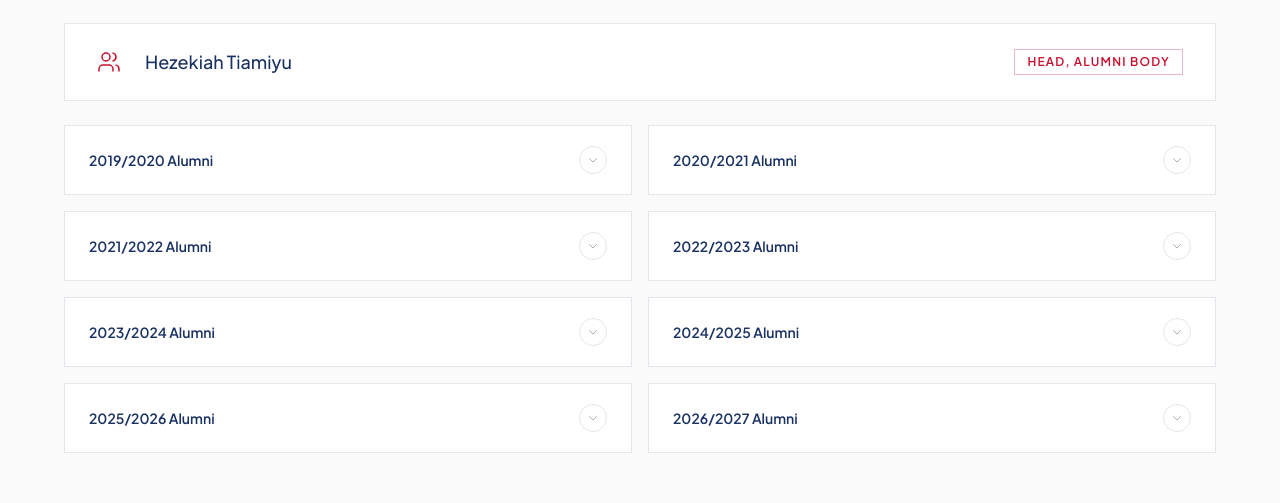
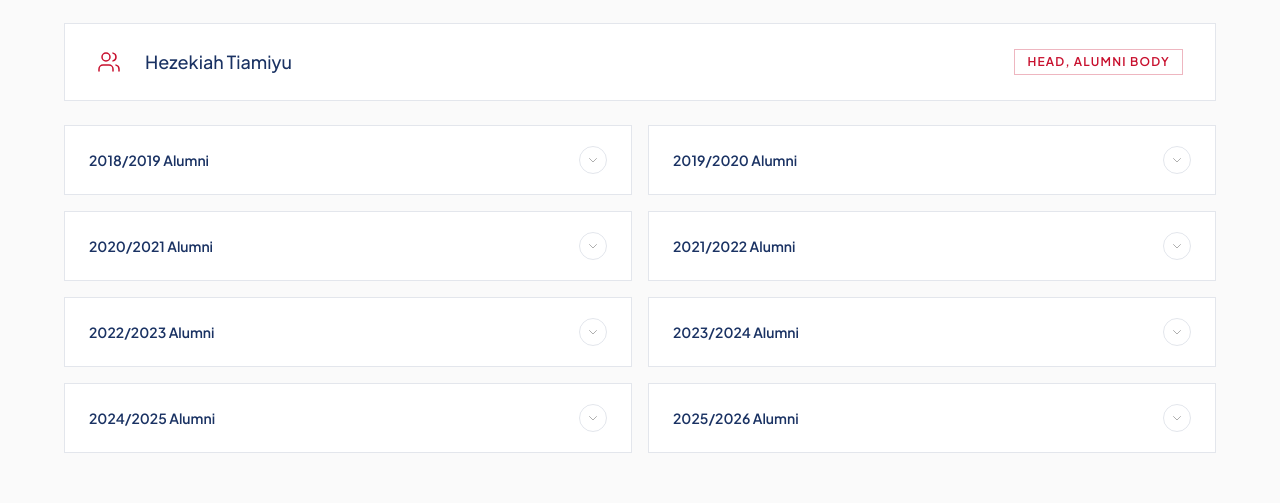
Before and after one commit to Michaelgnaho/lasudebatesociety, a Next.js app: page /about in a window 1280 px wide. Shown: the part 5460-5963 px from the top of the page. Built offline with nearby package versions, Linux system fonts and the light colour scheme.

Commit message:
made some changes

```diff
--- a/src/app/about/page.tsx
+++ b/src/app/about/page.tsx
@@ -156,23 +156,23 @@ const alumniHead = "Hezekiah Tiamiyu";
 
 const alumniYears: AlumniYear[] = [
   {
+    year: "2018/2019 Alumni",
+    members: [],
+  },
+  {
     year: "2019/2020 Alumni",
     members: [],
   },
   {
     year: "2020/2021 Alumni",
-    members: [],
+    members: ["Hezekiah Tiamiyu", "Joshua Ojo", "Abdulqadri Ismail Oluwagbemiga"],
   },
   {
     year: "2021/2022 Alumni",
-    members: ["Hezekiah Tiamiyu", "Joshua Ojo", "Abdulqadri Ismail Oluwagbemiga"],
+    members: ["Afonja Omotolani Jahtoyosi"],
   },
   {
     year: "2022/2023 Alumni",
-    members: ["Afonja Omotolani Jahtoyosi"],
-  },
-  {
-    year: "2023/2024 Alumni",
     members: [
       "Temitope Elizabeth Adeoye",
       "Alabi Deborah Adetutu",
@@ -183,7 +183,7 @@ const alumniYears: AlumniYear[] = [
     ],
   },
   {
-    year: "2024/2025 Alumni",
+    year: "2023/2024 Alumni",
     members: [
       "Daniel Kosisochukwu Iyiodo",
       "Fathia Adetola",
@@ -193,7 +193,7 @@ const alumniYears: AlumniYear[] = [
     ],
   },
   {
-    year: "2025/2026 Alumni",
+    year: "2024/2025 Alumni",
     members: [
       "Farouk Olaoluwa Aminu",
       "Balogun Oluwagbemiro Sophia",
@@ -221,7 +221,7 @@ const alumniYears: AlumniYear[] = [
     ],
   },
   {
-    year: "2026/2027 Alumni",
+    year: "2025/2026 Alumni",
     members: [
       "Samad Olaitan Sulaiman",
       "Favour Oluwatuyi",
```
